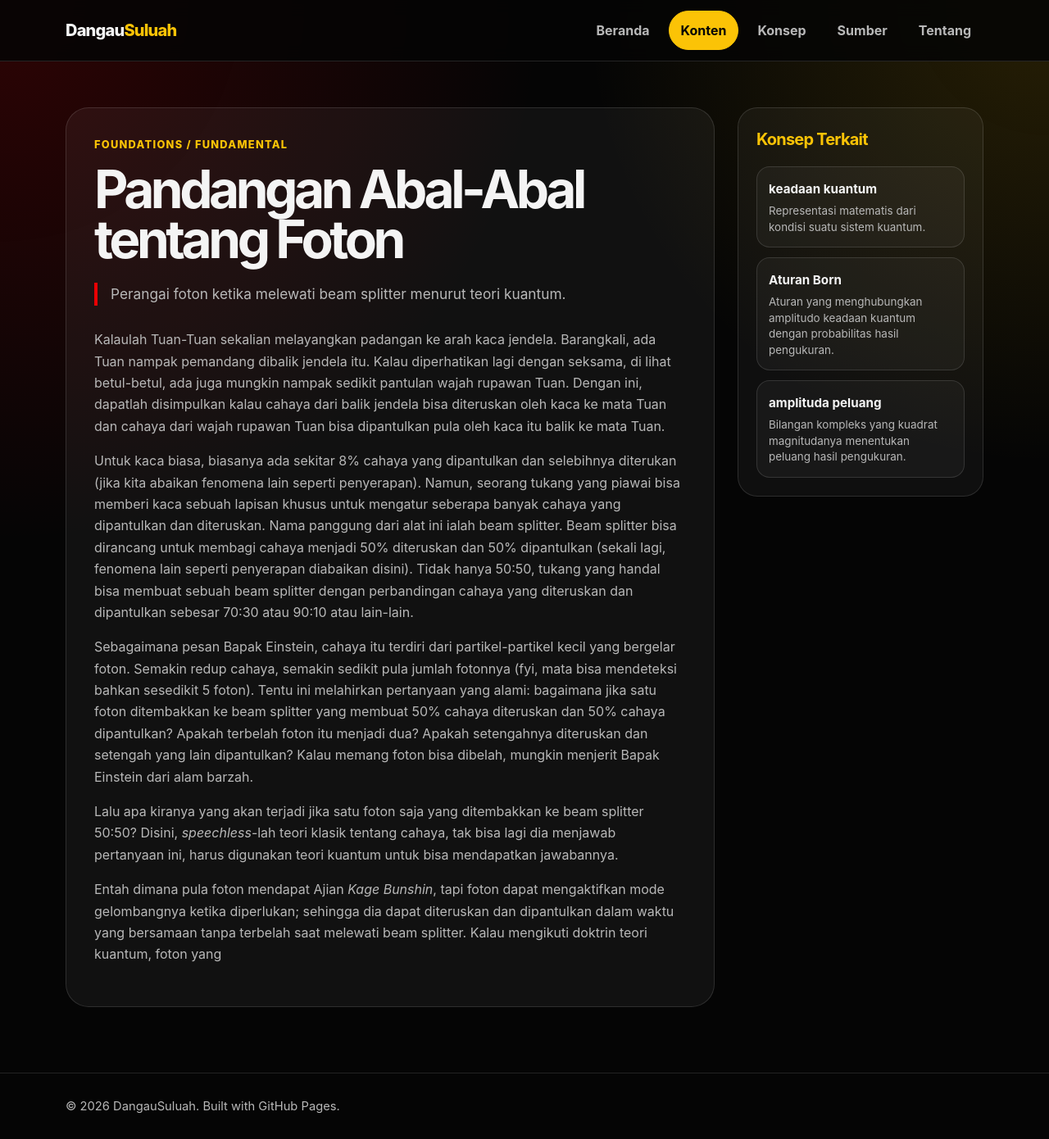
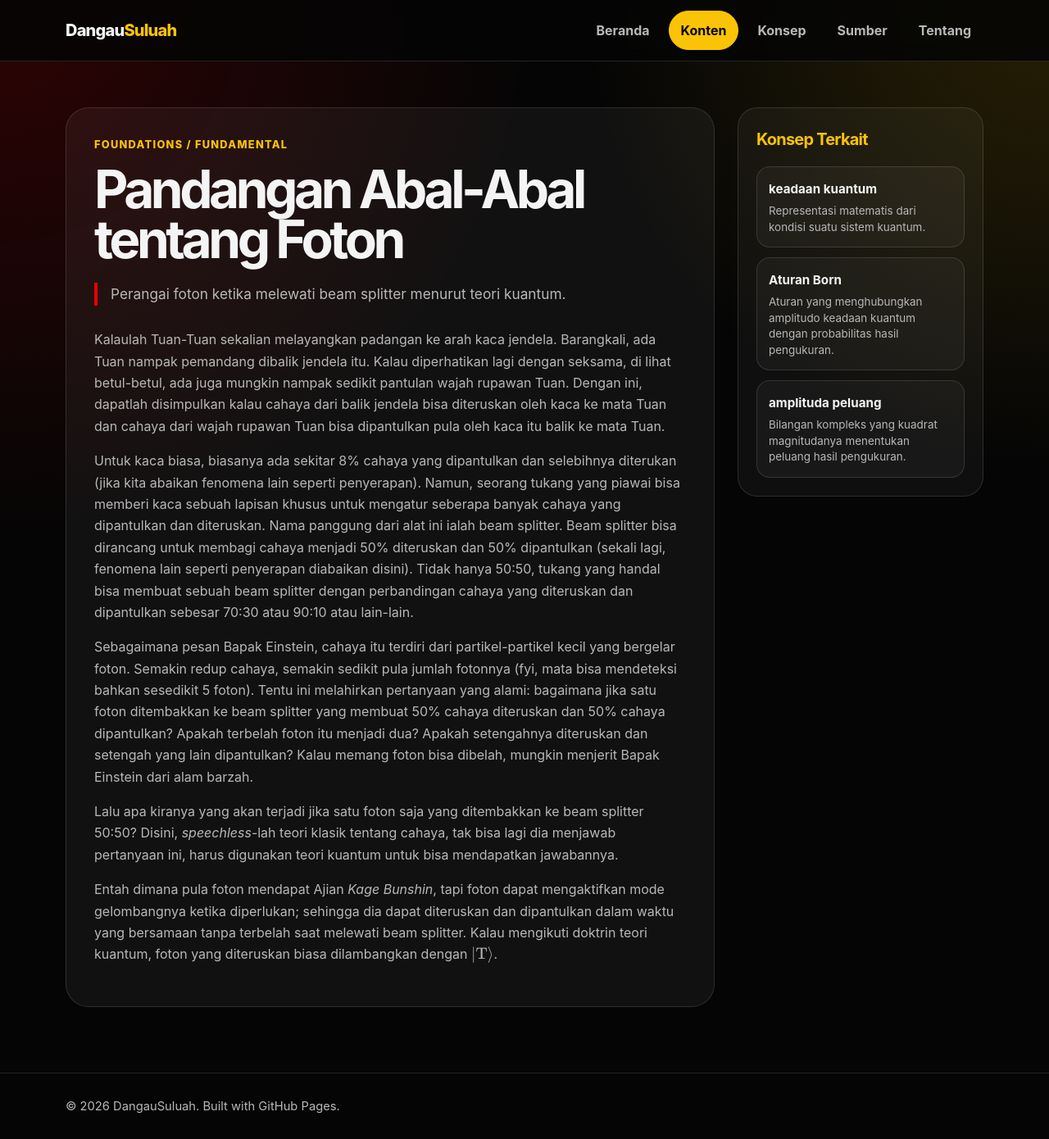
Before and after one commit to dangausuluah/dangausuluah.github.io, a Jekyll site: the page built from _contents/tentang-foton.md, in a window 1280 px wide and 1390 px high. Shown: the whole window at 82% size. Built offline with Jekyll 4.4.1, drawn with Linux system fonts in a browser that asks for light colours.

Commit message:
Update tentang-foton.md

```diff
--- a/_contents/tentang-foton.md
+++ b/_contents/tentang-foton.md
@@ -44,4 +44,4 @@ harus digunakan teori kuantum untuk bisa mendapatkan jawabannya.
 
 Entah dimana pula foton mendapat Ajian *Kage Bunshin*, tapi foton dapat mengaktifkan mode gelombangnya ketika diperlukan;
 sehingga dia dapat diteruskan dan dipantulkan dalam waktu yang bersamaan tanpa terbelah saat melewati beam splitter.
-Kalau mengikuti doktrin teori kuantum, foton yang
+Kalau mengikuti doktrin teori kuantum, foton yang diteruskan biasa dilambangkan dengan $\|\mathrm{T}\rangle$.
```
